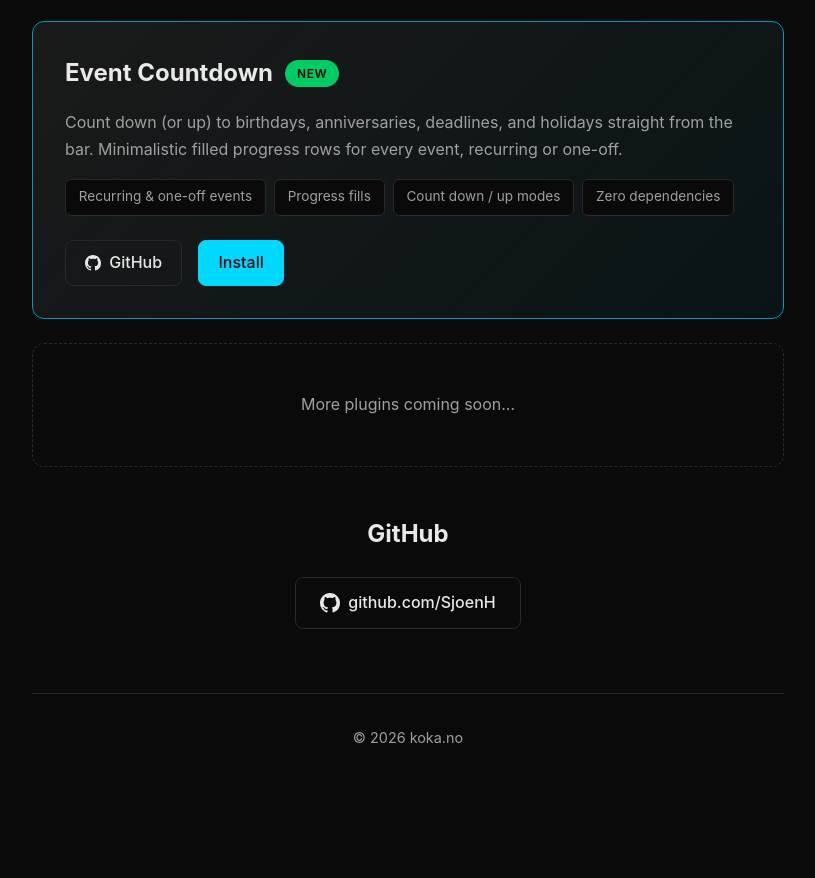
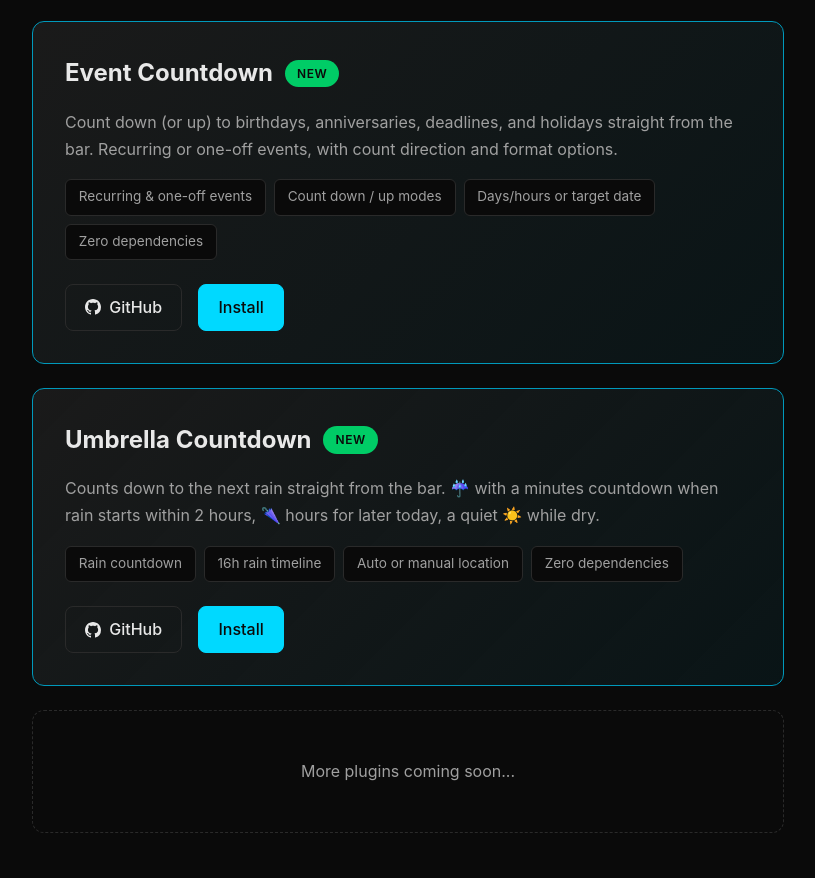
Before and after one commit to SjoenH/koka.no, a plain HTML site: page index.html in a window 1280 px wide. Shown: the part 1086-1964 px from the top of the page, without its empty margins (232-1047 px from the left). Before the commit the page ends 1899 px from the top, so only its background shows below. Drawn offline with Linux system fonts and the light colour scheme.

Commit message:
Add Umbrella Countdown plugin, refresh event countdown description

```diff
--- a/index.html
+++ b/index.html
@@ -81,12 +81,12 @@
                     </div>
                     <p class="project-description">
                         Count down (or up) to birthdays, anniversaries, deadlines, and holidays straight from the bar.
-                        Minimalistic filled progress rows for every event, recurring or one-off.
+                        Recurring or one-off events, with count direction and format options.
                     </p>
                     <div class="project-features">
                         <span class="feature">Recurring & one-off events</span>
-                        <span class="feature">Progress fills</span>
                         <span class="feature">Count down / up modes</span>
+                        <span class="feature">Days/hours or target date</span>
                         <span class="feature">Zero dependencies</span>
                     </div>
                     <div class="project-links">
@@ -97,6 +97,32 @@
                             GitHub
                         </a>
                         <a href="https://github.com/SjoenH/omarchy-event-countdown#install" target="_blank" rel="noopener" class="primary">Install</a>
+                    </div>
+                </div>
+
+                <div class="project-card featured">
+                    <div class="project-header">
+                        <h3>Umbrella Countdown</h3>
+                        <span class="badge">New</span>
+                    </div>
+                    <p class="project-description">
+                        Counts down to the next rain straight from the bar. ☔ with a minutes countdown when
+                        rain starts within 2 hours, 🌂 hours for later today, a quiet ☀️ while dry.
+                    </p>
+                    <div class="project-features">
+                        <span class="feature">Rain countdown</span>
+                        <span class="feature">16h rain timeline</span>
+                        <span class="feature">Auto or manual location</span>
+                        <span class="feature">Zero dependencies</span>
+                    </div>
+                    <div class="project-links">
+                        <a href="https://github.com/SjoenH/omarchy-umbrella" target="_blank" rel="noopener">
+                            <svg viewBox="0 0 16 16" width="16" height="16">
+                                <path fill="currentColor" d="M8 0C3.58 0 0 3.58 0 8c0 3.54 2.29 6.53 5.47 7.59.4.07.55-.17.55-.38 0-.19-.01-.82-.01-1.49-2.01.37-2.53-.49-2.69-.94-.09-.23-.48-.94-.82-1.13-.28-.15-.68-.52-.01-.53.63-.01 1.08.58 1.23.82.72 1.21 1.87.87 2.33.66.07-.52.28-.87.51-1.07-1.78-.2-3.64-.89-3.64-3.95 0-.87.31-1.59.82-2.15-.08-.2-.36-1.02.08-2.12 0 0 .67-.21 2.2.82.64-.18 1.32-.27 2-.27.68 0 1.36.09 2 .27 1.53-1.04 2.2-.82 2.2-.82.44 1.1.16 1.92.08 2.12.51.56.82 1.27.82 2.15 0 3.07-1.87 3.75-3.65 3.95.29.25.54.73.54 1.48 0 1.07-.01 1.93-.01 2.2 0 .21.15.46.55.38A8.013 8.013 0 0016 8c0-4.42-3.58-8-8-8z"/>
+                            </svg>
+                            GitHub
+                        </a>
+                        <a href="https://github.com/SjoenH/omarchy-umbrella#install" target="_blank" rel="noopener" class="primary">Install</a>
                     </div>
                 </div>
 
```
